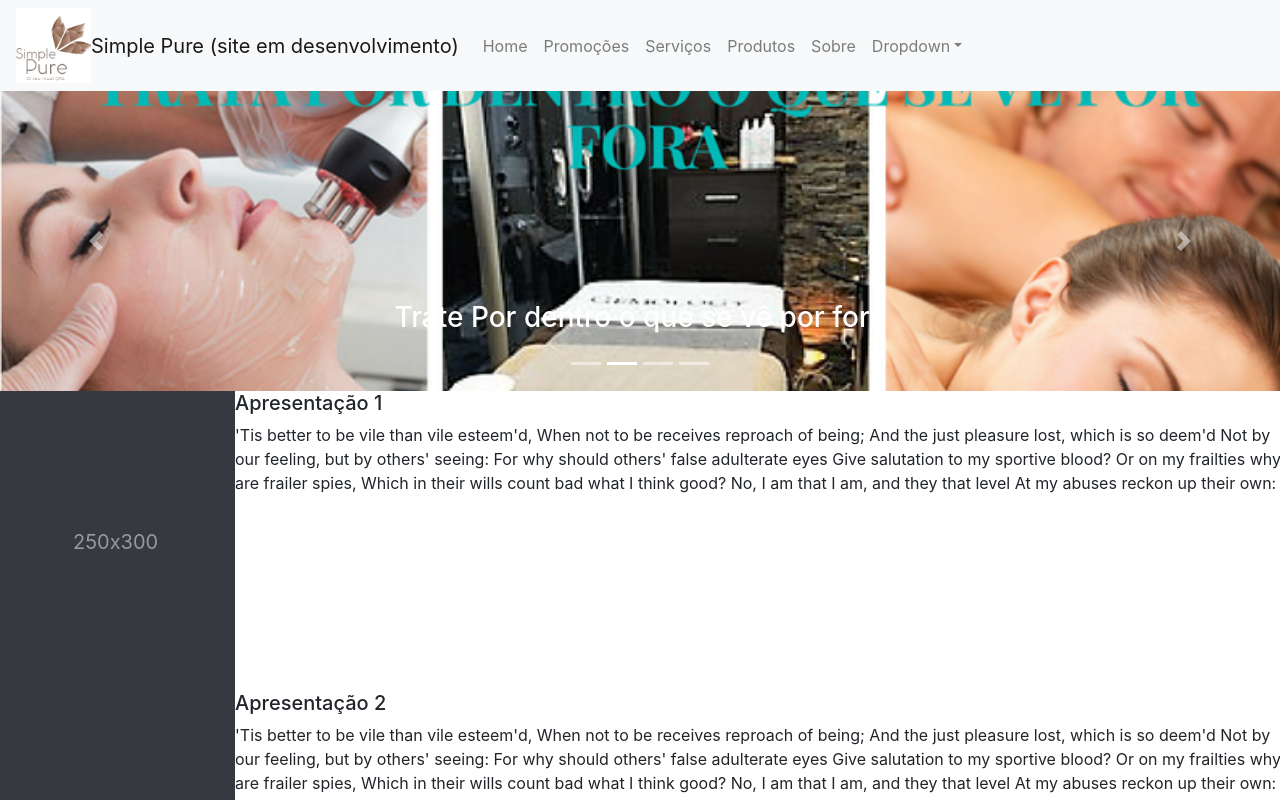
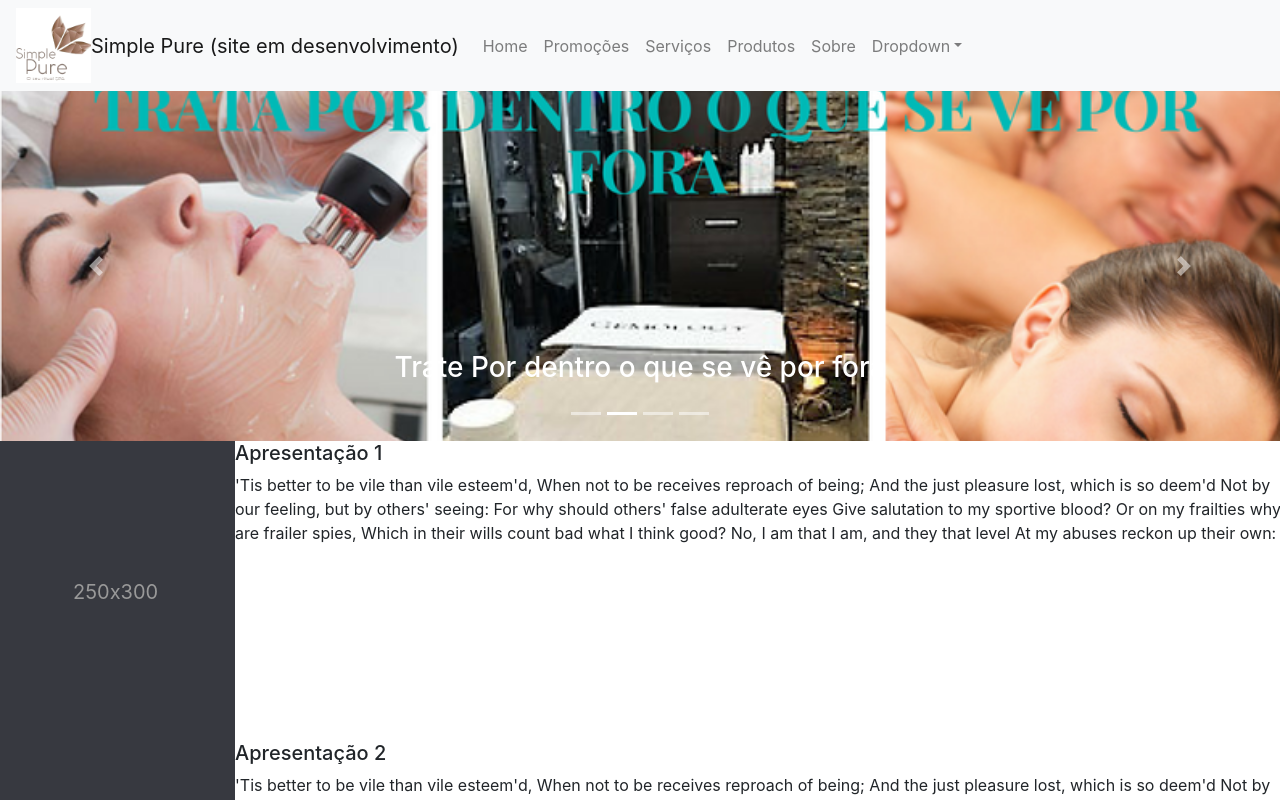
Before and after one commit to ZazaSaki/LojaSite, a Next.js app: page / in a window 1280 px wide. Shown: the top 800 px of the page. Built offline with nearby package versions, Linux system fonts and the light colour scheme.

Commit message:
carousel resize

```diff
--- a/styles/extra.module.css
+++ b/styles/extra.module.css
@@ -4,8 +4,8 @@
     position: relative;
     width: 100%;
     height: 30%;
-    min-height: 300px;
-    max-height: 400px;
+    min-height: 350px;
+    max-height: 600px;
     overflow: hidden;
     }
 
```
